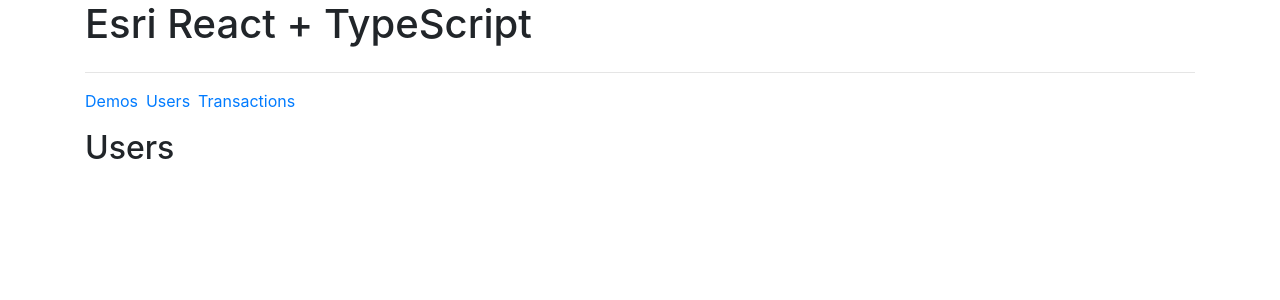
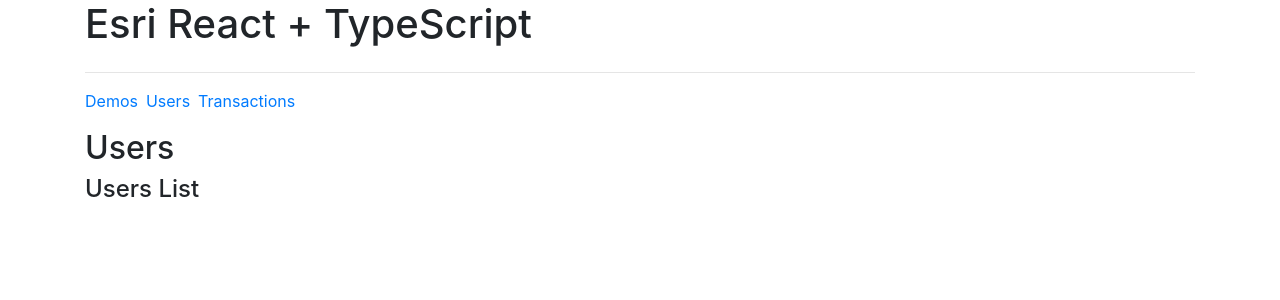
Before and after one commit to speedingplanet/esri-ts-react, a React (Create React App) app: page /users in a window 1280 px wide. Shown: the top 300 px of the page. Built offline with nearby package versions, Linux system fonts and the light colour scheme.

Commit message:
Exercise!

```diff
--- /dev/null
+++ b/src/users/UsersList.tsx
@@ -0,0 +1,41 @@
+import React, { ReactElement } from 'react';
+import { User } from '@speedingplanet/rest-server';
+
+/*
+TODO List:
+Take users, render into the table
+Render the following fields: displayName, email, address.city, address.state
+Extra challenge: click on a table header to sort
+Extra extra challenge: click on the same header, to REVERSE the sort
+(Maybe lodash.orderBy will help here)
+
+
+Table reference:
+<table>
+  <thead>
+    <tr>
+      <th></th>
+    </tr>
+  </thead>
+  <tbody>
+    <tr>
+      <td></td>
+    </tr>
+  </tbody>
+</table>
+
+*/
+
+interface Props {
+  users: User[];
+}
+
+export default function UsersList( { users }: Props ): ReactElement {
+  // table.table.table-striped.table-hover
+  return (
+    <>
+      <h4>Users List</h4>
+      <table className="table table-striped table-hover"></table>
+    </>
+  );
+}
--- a/src/users/UsersView.tsx
+++ b/src/users/UsersView.tsx
@@ -1,4 +1,6 @@
 import React from 'react';
+import { users } from '@speedingplanet/rest-server';
+import UsersList from './UsersList';
 
 export default function UsersView(): JSX.Element {
   return (
@@ -8,6 +10,11 @@
           <h2>Users</h2>
         </div>
       </div>
+      <div className="row">
+        <div className="col">
+          <UsersList users={users} />
+        </div>
+      </div>
     </section>
   );
 }
```
